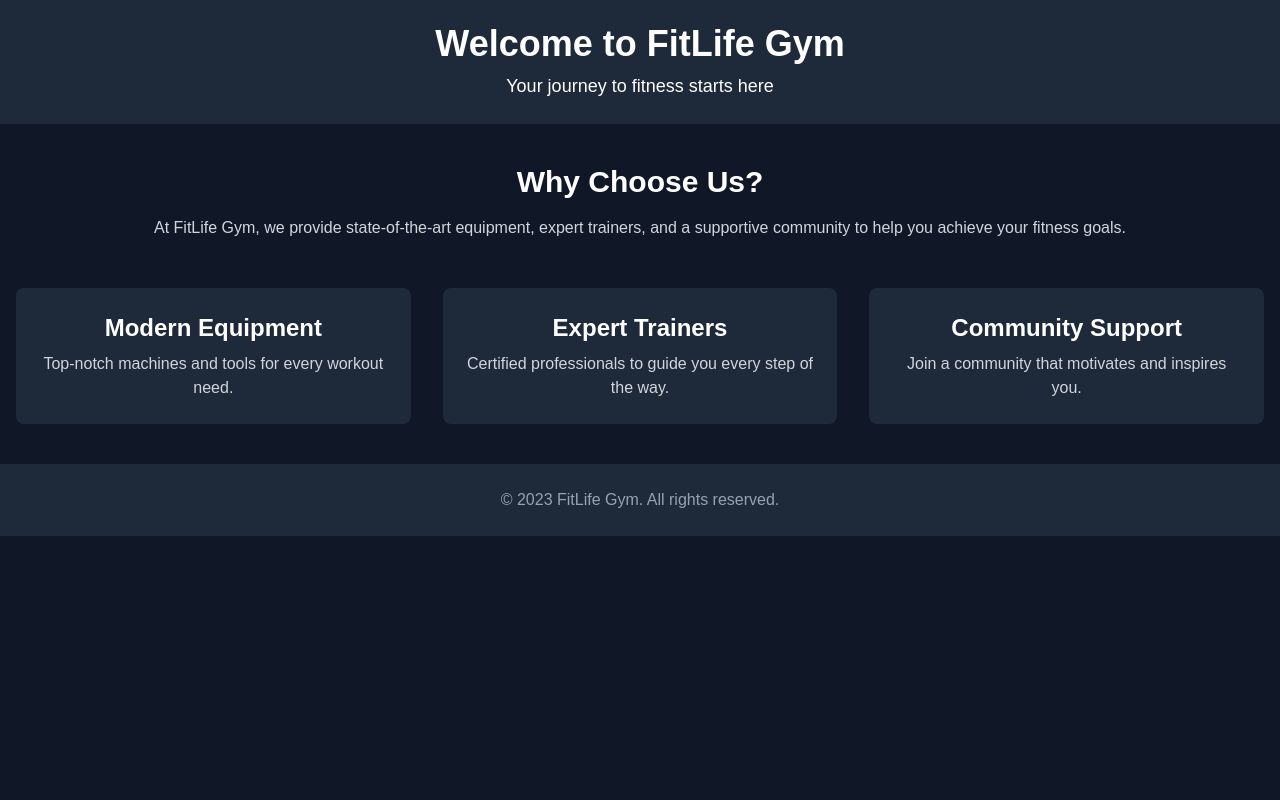
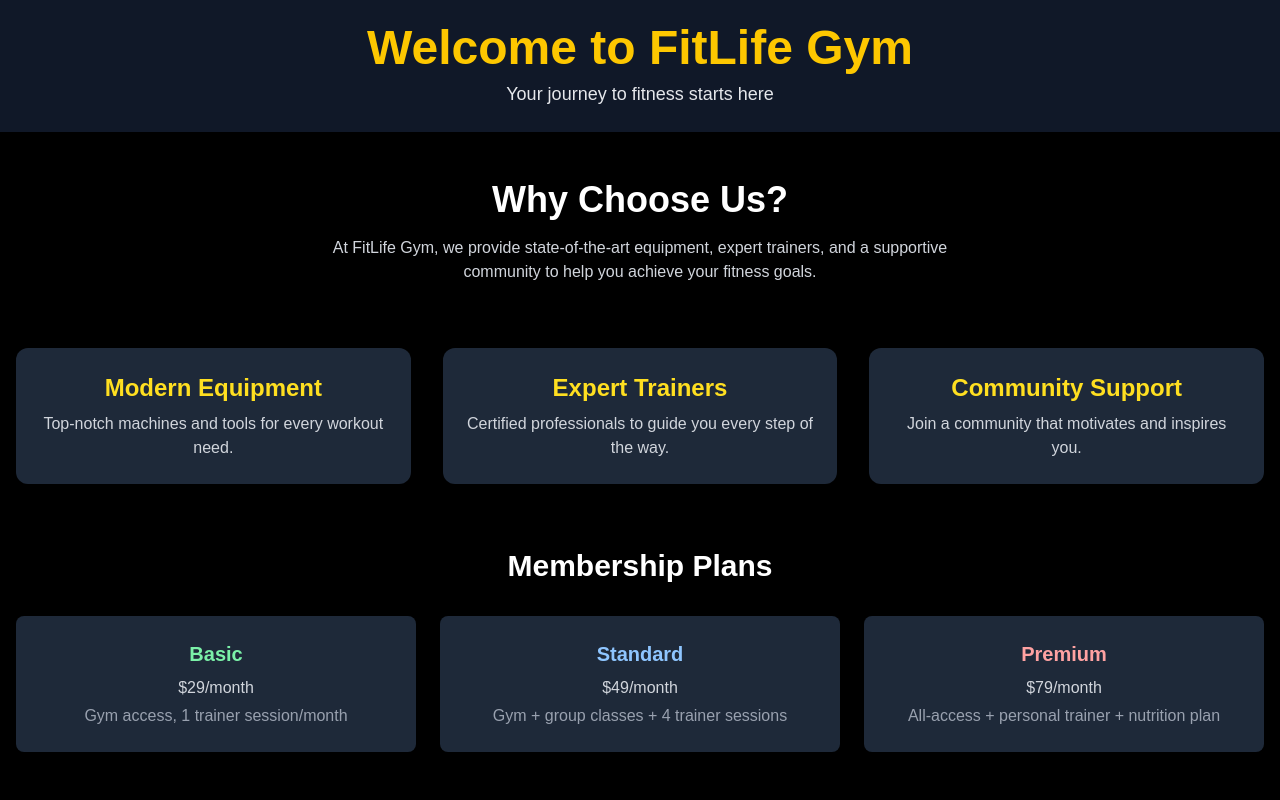
Before and after one commit to shadow1951/first-next, a Next.js app: page /home in a window 1280 px wide. Shown: the top 800 px of the page. Built offline with nearby package versions, Linux system fonts and the light colour scheme.

Commit message:
image not working

```diff
--- a/src/app/home/page.tsx
+++ b/src/app/home/page.tsx
@@ -2,53 +2,105 @@ import React from "react";
 
 const HomePage = () => {
   return (
-    <div className="min-h-screen bg-gray-900 text-white">
-      <header className="bg-gray-800 py-6">
+    <div
+      className="min-h-screen text-white bg-cover bg-center"
+      style={{ backgroundImage: "url('/images/gym-bg.jpg')" }}
+    >
+      <div className="bg-black bg-opacity-70 min-h-screen">
+        <header className="bg-gray-900 bg-opacity-70 py-6 shadow-md">
           <div className="container mx-auto text-center">
-          <h1 className="text-4xl font-bold">Welcome to FitLife Gym</h1>
-          <p className="text-lg mt-2">Your journey to fitness starts here</p>
+            <h1 className="text-5xl font-extrabold text-yellow-400">
+              Welcome to FitLife Gym
+            </h1>
+            <p className="text-lg mt-2 text-gray-200">
+              Your journey to fitness starts here
+            </p>
           </div>
         </header>
 
-      <main className="container mx-auto py-10 px-4">
-        <section className="text-center mb-12">
-          <h2 className="text-3xl font-semibold">Why Choose Us?</h2>
-          <p className="mt-4 text-gray-300">
+        <main className="container mx-auto py-12 px-4">
+          <section className="text-center mb-16">
+            <h2 className="text-4xl font-bold">Why Choose Us?</h2>
+            <p className="mt-4 text-gray-300 max-w-2xl mx-auto">
               At FitLife Gym, we provide state-of-the-art equipment, expert
               trainers, and a supportive community to help you achieve your
               fitness goals.
             </p>
           </section>
 
-        <section className="grid grid-cols-1 md:grid-cols-3 gap-8">
-          <div className="bg-gray-800 p-6 rounded-lg text-center">
-            <h3 className="text-2xl font-bold">Modern Equipment</h3>
-            <p className="mt-2 text-gray-300">
-              Top-notch machines and tools for every workout need.
+          <section className="grid grid-cols-1 md:grid-cols-3 gap-8 mb-16">
+            {[
+              {
+                title: "Modern Equipment",
+                desc: "Top-notch machines and tools for every workout need.",
+              },
+              {
+                title: "Expert Trainers",
+                desc: "Certified professionals to guide you every step of the way.",
+              },
+              {
+                title: "Community Support",
+                desc: "Join a community that motivates and inspires you.",
+              },
+            ].map((item, i) => (
+              <div
+                key={i}
+                className="bg-gray-800 bg-opacity-80 p-6 rounded-xl text-center shadow-lg"
+              >
+                <h3 className="text-2xl font-bold text-yellow-300">
+                  {item.title}
+                </h3>
+                <p className="mt-2 text-gray-300">{item.desc}</p>
+              </div>
+            ))}
+          </section>
+
+          <section className="text-center mb-16">
+            <h2 className="text-3xl font-bold">Membership Plans</h2>
+            <div className="grid grid-cols-1 md:grid-cols-3 gap-6 mt-8">
+              <div className="bg-gray-800 bg-opacity-80 p-6 rounded-lg">
+                <h3 className="text-xl font-bold text-green-300">Basic</h3>
+                <p className="text-gray-300 mt-2">$29/month</p>
+                <p className="text-gray-400 mt-1">
+                  Gym access, 1 trainer session/month
                 </p>
               </div>
-          <div className="bg-gray-800 p-6 rounded-lg text-center">
-            <h3 className="text-2xl font-bold">Expert Trainers</h3>
-            <p className="mt-2 text-gray-300">
-              Certified professionals to guide you every step of the way.
+              <div className="bg-gray-800 bg-opacity-80 p-6 rounded-lg">
+                <h3 className="text-xl font-bold text-blue-300">Standard</h3>
+                <p className="text-gray-300 mt-2">$49/month</p>
+                <p className="text-gray-400 mt-1">
+                  Gym + group classes + 4 trainer sessions
                 </p>
               </div>
-          <div className="bg-gray-800 p-6 rounded-lg text-center">
-            <h3 className="text-2xl font-bold">Community Support</h3>
-            <p className="mt-2 text-gray-300">
-              Join a community that motivates and inspires you.
+              <div className="bg-gray-800 bg-opacity-80 p-6 rounded-lg">
+                <h3 className="text-xl font-bold text-red-300">Premium</h3>
+                <p className="text-gray-300 mt-2">$79/month</p>
+                <p className="text-gray-400 mt-1">
+                  All-access + personal trainer + nutrition plan
                 </p>
+              </div>
+            </div>
+          </section>
+
+          <section className="text-center">
+            <h2 className="text-3xl font-bold">What Our Members Say</h2>
+            <div className="mt-8 max-w-4xl mx-auto">
+              <blockquote className="italic text-gray-300">
+                "FitLife Gym changed my life! The trainers are incredible and
+                the environment is so motivating." – <strong>Alex R.</strong>
+              </blockquote>
             </div>
           </section>
         </main>
 
-      <footer className="bg-gray-800 py-6">
+        <footer className="bg-gray-900 bg-opacity-70 py-6">
           <div className="container mx-auto text-center">
             <p className="text-gray-400">
-            © 2023 FitLife Gym. All rights reserved.
+              © 2025 FitLife Gym. All rights reserved.
             </p>
           </div>
         </footer>
+      </div>
     </div>
   );
 };
```
Also changed, not shown: public/images/gym-bg.jpg (added). Lines whose indentation alone changed are shown as unchanged.
